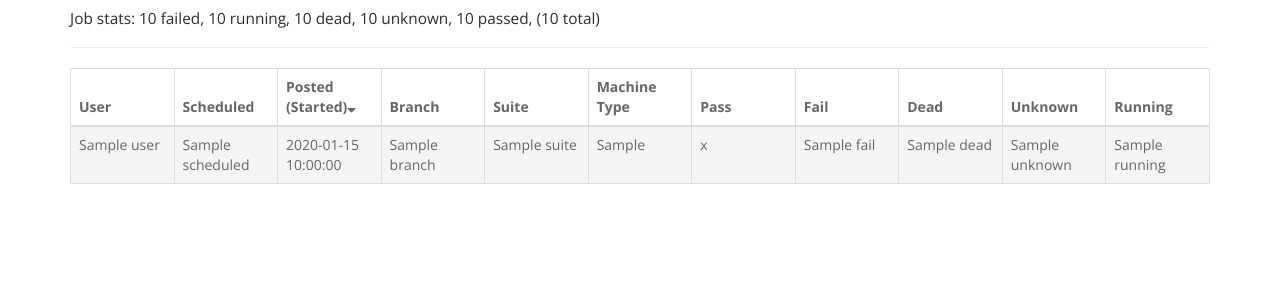
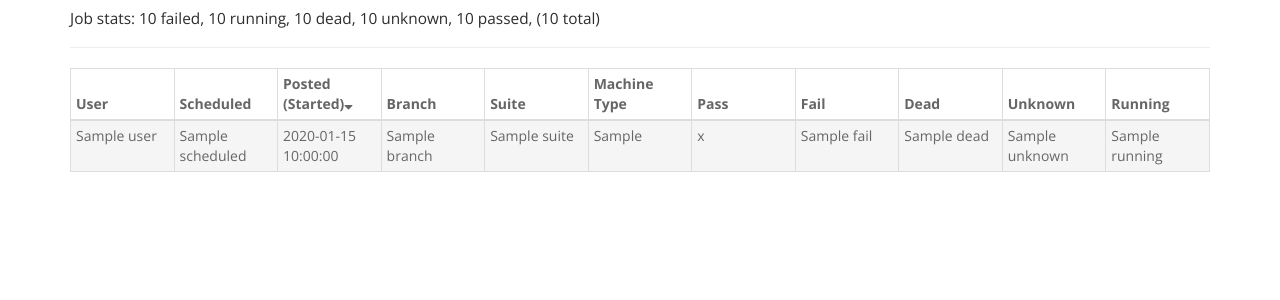
Before and after one commit to ceph/pulpito, a Python web app: template pulpito/templates/index.html in a window 1280 px wide. Shown: the part 72-372 px from the top of the page. Run offline with Jinja, Linux system fonts and the light colour scheme; the template is opened without the code that fills it: most values are stand-ins (such as "Sample title", 1, 10 or a date in 2020); some libraries are stand-ins or nearby versions.

Commit message:
Make run list tables condensed

```diff
--- a/pulpito/templates/index.html
+++ b/pulpito/templates/index.html
@@ -36,7 +36,7 @@
             </div>
 
             <div class="bs-example">
-              <table class="table table-striped table-bordered table-hover link-bare">
+              <table class="table table-condensed table-striped table-bordered table-hover link-bare">
                 <thead>
                   <tr>
                     <th>User</th>
```
